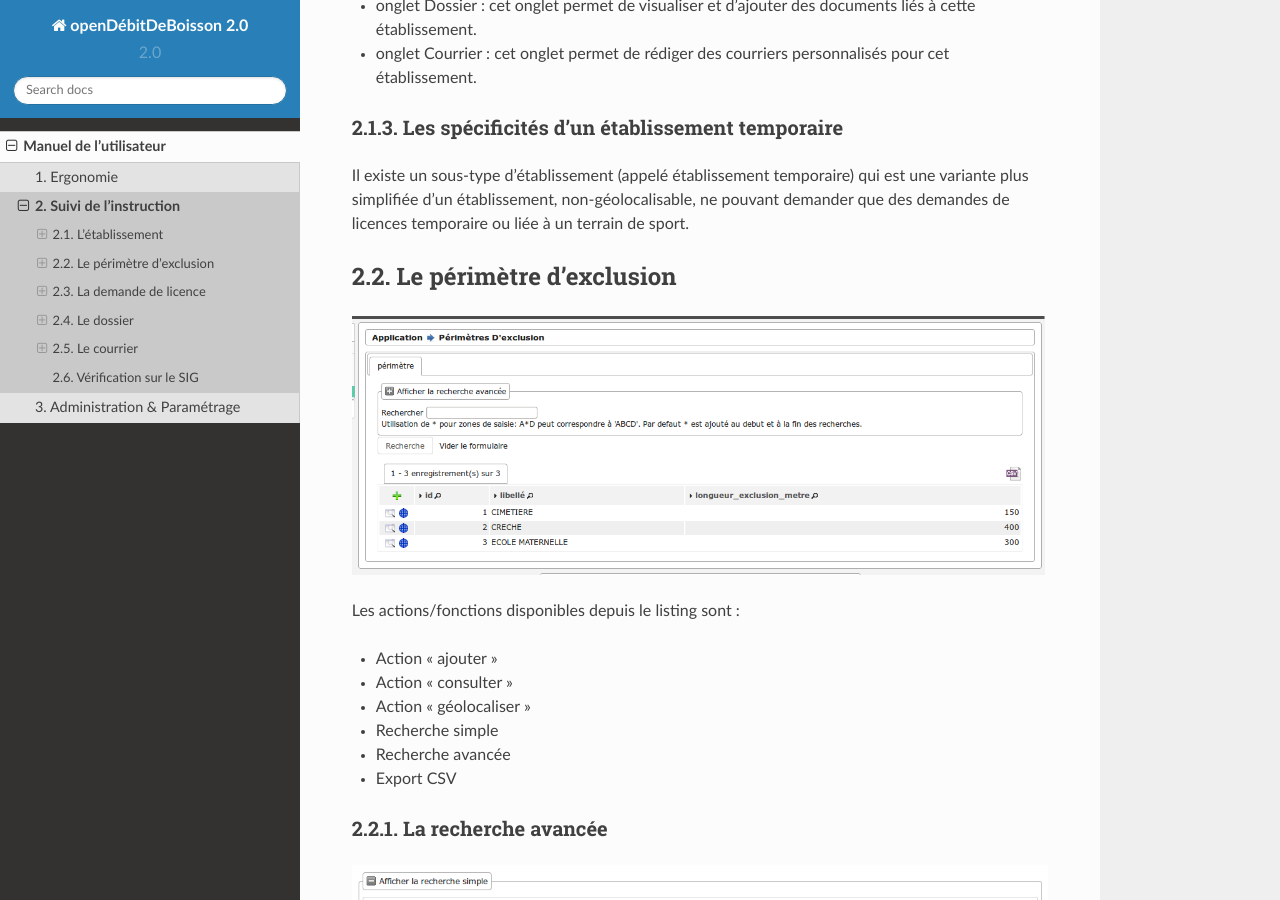
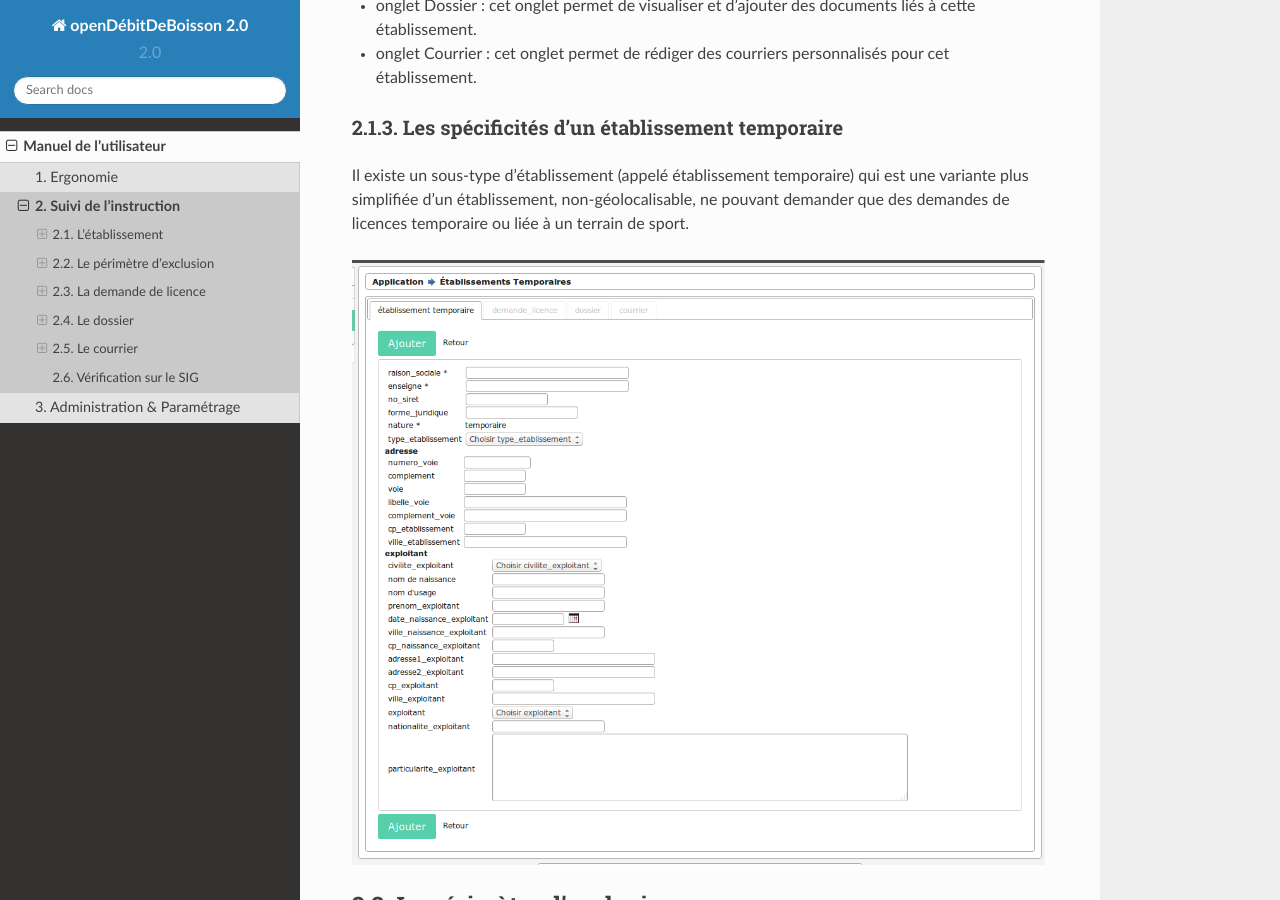
Before and after one commit to Acidburn0zzz/opendebitdeboisson-documentation, a Sphinx documentation site: the page built from source/manuel_utilisateur/instruction/index.rst, in a window 1280 px wide and 900 px high, scrolled down 3151 px. Built offline with Sphinx 7.4.7 and the Read the Docs theme 2.0.0, drawn with Linux system fonts in a browser that asks for light colours.

Commit message:
Ajoute une capture de l'établissement temporaire

```diff
--- a/source/manuel_utilisateur/instruction/index.rst
+++ b/source/manuel_utilisateur/instruction/index.rst
@@ -62,6 +62,7 @@
 
 Il existe un sous-type d'établissement (appelé établissement temporaire) qui est une variante plus simplifiée d'un établissement, non-géolocalisable, ne pouvant demander que des demandes de licences temporaire ou liée à un terrain de sport.
 
+.. image:: a_instruction-etablissement_temporaire-formulaire-ajout.png
 
 ************************
 Le périmètre d'exclusion
```
Also changed, not shown: source/manuel_utilisateur/instruction/a_instruction-etablissement_temporaire-formulaire-ajout.png (added).
